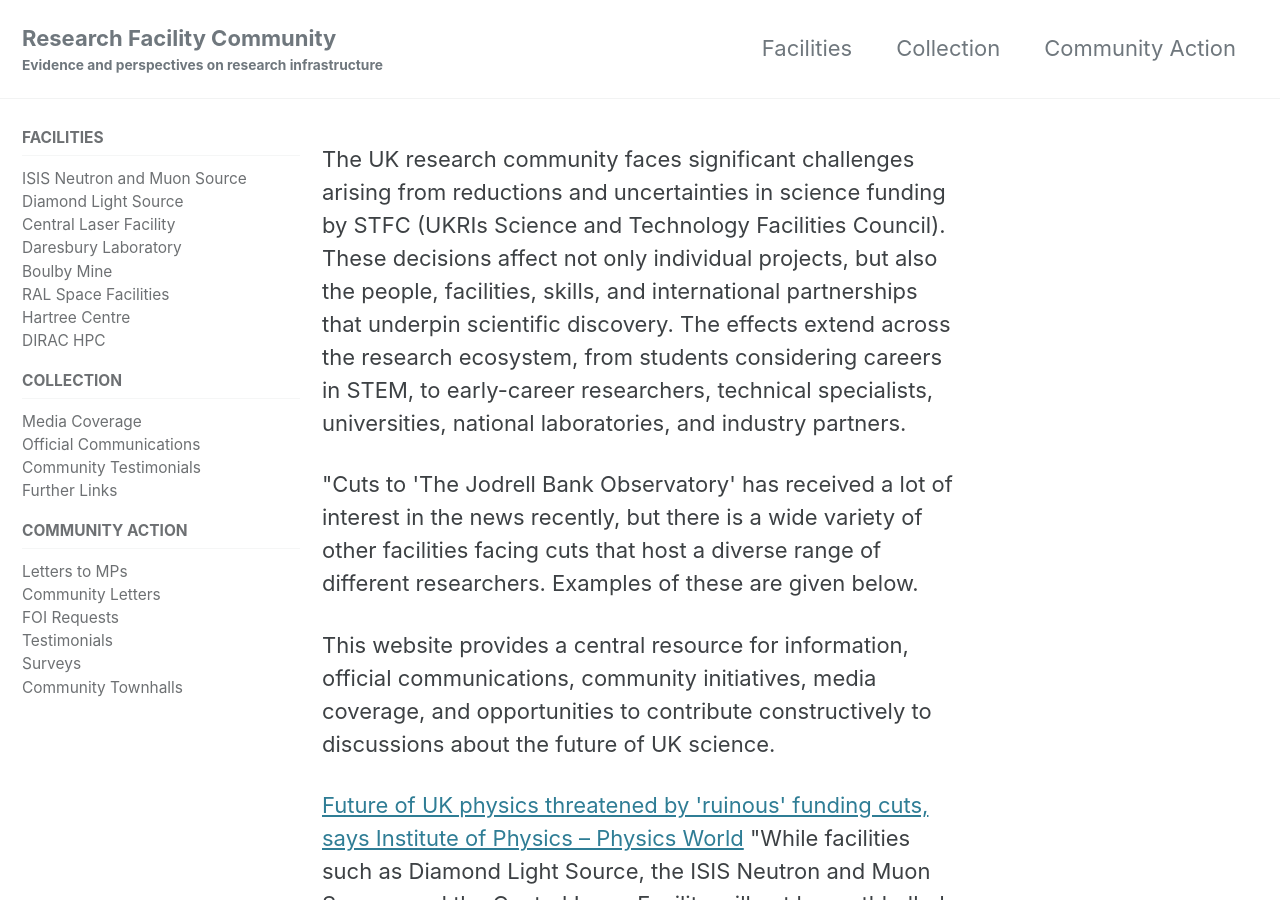
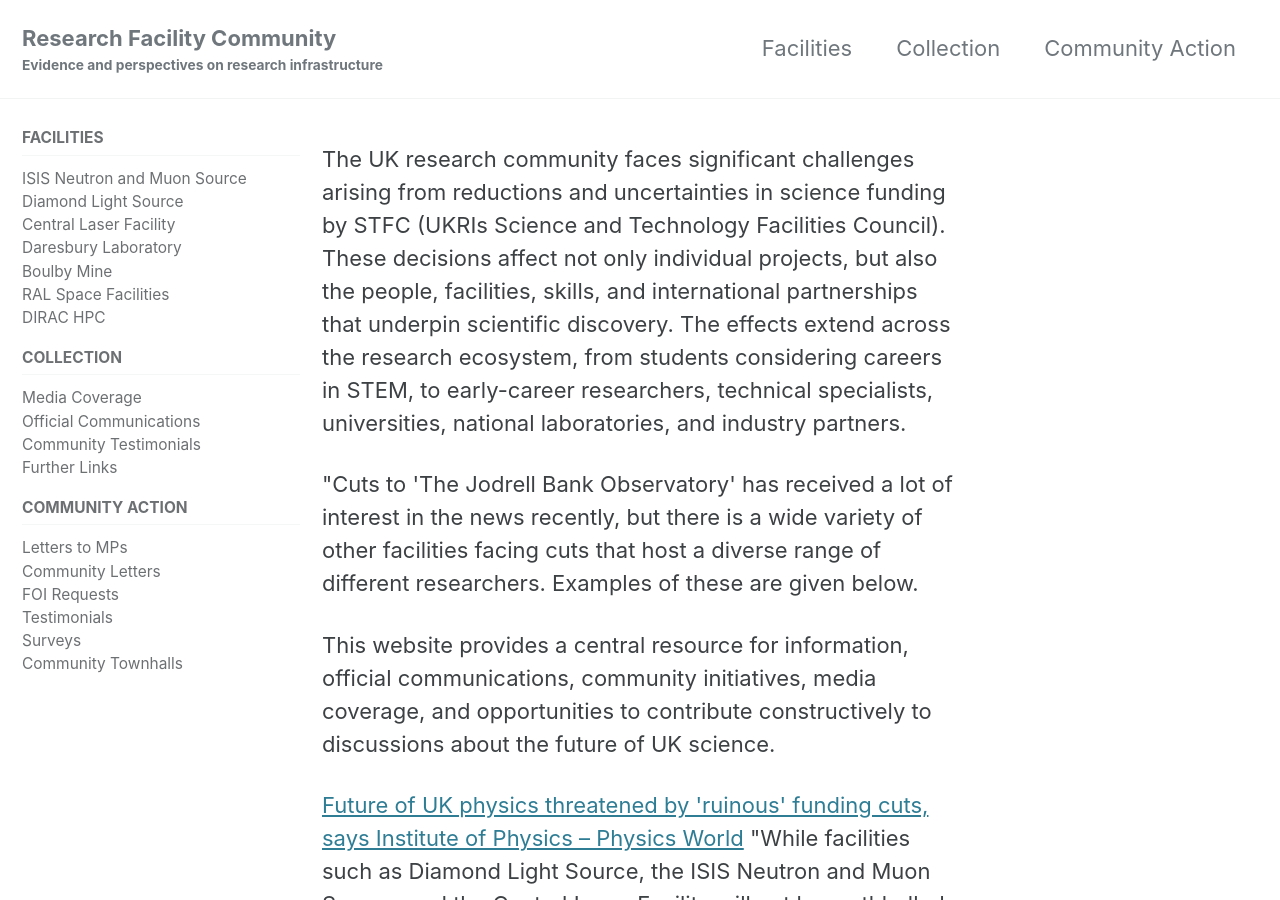
Before and after one commit to research-facilities-community/index, a Jekyll site: the page built from index.html, in a window 1280 px wide and 900 px high. Built offline with Jekyll 4.4.1, drawn with Linux system fonts in a browser that asks for light colours; cached includes are drawn as plain includes; the list of posts is cut into pages by our own code.

Commit message:
Remove 'Hartree Centre' from navigation menu
Removed 'Hartree Centre' entry from navigation.

```diff
--- a/_data/navigation.yml
+++ b/_data/navigation.yml
@@ -15,8 +15,6 @@
         url: /facilities/#Boulby
       - title: "RAL Space Facilities"
         url: /facilities/#RALSpace
-      - title: "Hartree Centre"
-        url: /facilities/#Hartree
       - title: "DIRAC HPC"
         url: /facilities/#HPC
 
```
